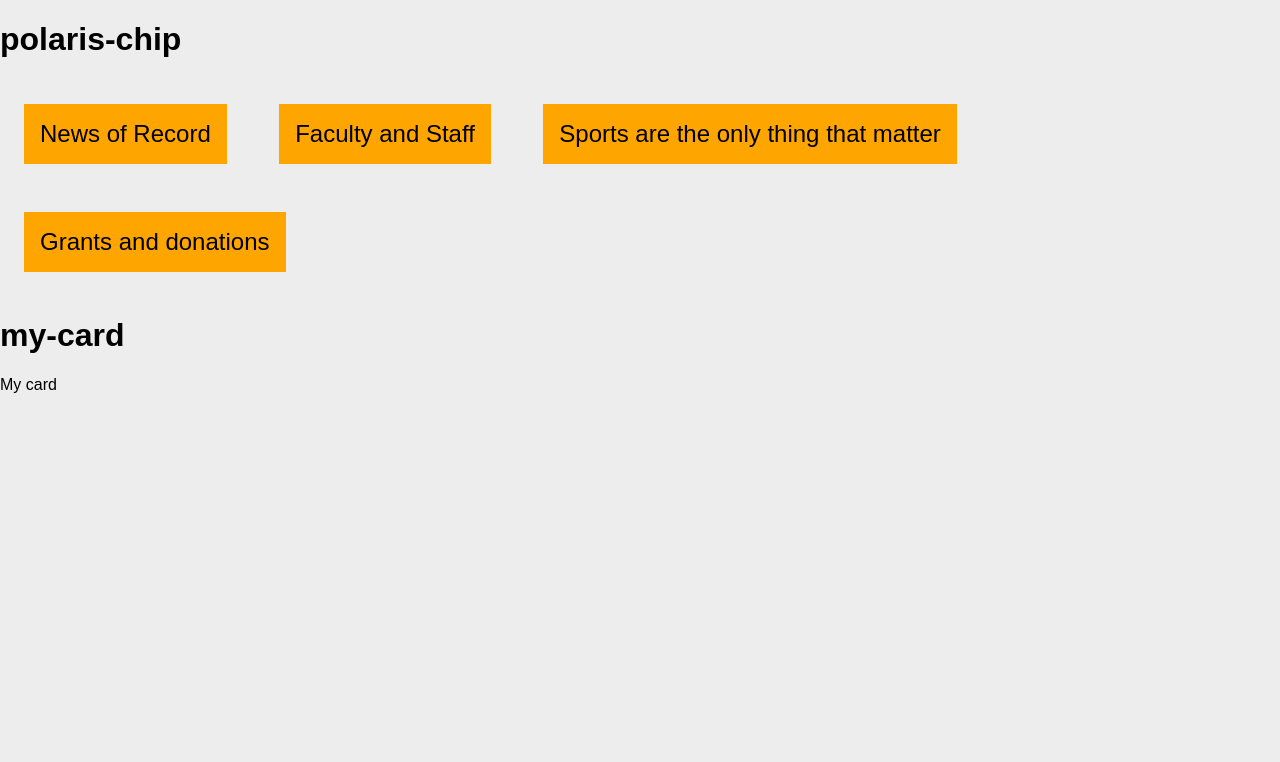
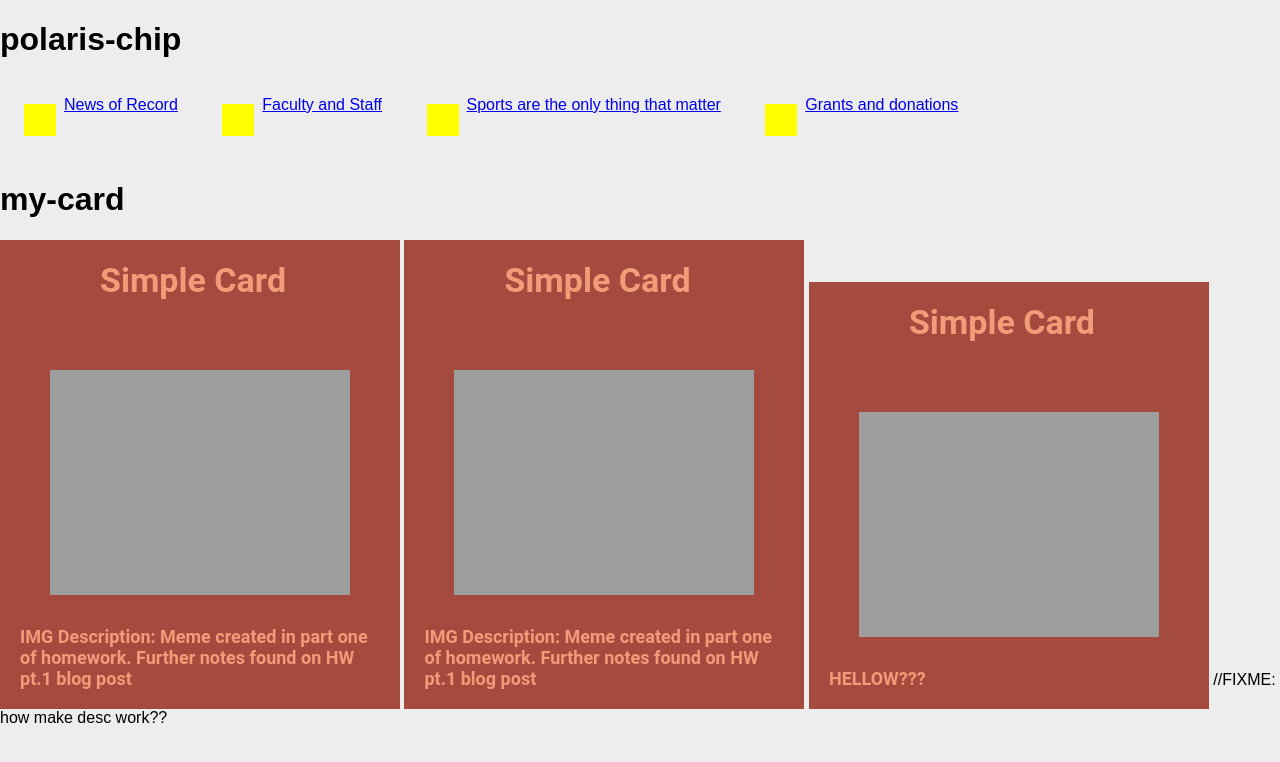
Before and after one commit to mrn2e/polaris-chip, a website with bundled scripts: page index.html in a window 1280 px wide. Built offline with nearby package versions, Linux system fonts and the light colour scheme.

Commit message:
the whole thing
I'm gonna get better and committing early and often, I swear.

```diff
--- a/index.html
+++ b/index.html
@@ -15,7 +15,9 @@
       padding: 0;
       font-family: sans-serif;
       background-color: #ededed;
+      --my-card-bg-color: #A44A3F;
     }
+
     polaris-chip {
       margin: 16px;
     }
@@ -32,8 +34,12 @@
   <polaris-chip title="Grants and donations"></polaris-chip>
 
   <h1>my-card</h1>
-  <my-card></my-card>
+  <my-card>
+  </my-card>
 
+  <my-card img="https://iam.hax.psu.edu/mjr7285/sites/hwblog/files/Screenshot%202026-01-22%201419573.png"></my-card>
+
+  <my-card desc="HELLOW???" title="girl Im TESTING"></my-card> //FIXME: how make desc work??
   <!-- this is what is bringing in the definition for this tag -->
   <script type="module" src="./src/polaris-chip.js"></script>
   <script type="module" src="./src/my-card.js"></script>
--- a/src/my-card.js
+++ b/src/my-card.js
@@ -12,26 +12,100 @@ export class MyCard extends LitElement {
     return 'my-card';
   }
 
-  constructor() {
-    super();
-    this.title = "My card";
-  }
-
   static get styles() {
     return css`
       :host {
-        display: block;
+        .card {
+  background-color: var(--my-card-bg-color, #A44A3F);
+  max-width: 400px;
+  margin: 0 auto;
+  display: inline-block;
+  padding: 0;
+}
+
+.header {
+  font-family: 'Roboto', sans-serif;
+  font-size: 34px;
+  font-weight: bold;
+  margin: 20px 100px;
+  color: #F19C79;
+}
+
+.desc {
+  font-family: 'Roboto', sans-serif;
+  font-size: 18px;
+  font-weight: bold;
+  margin: 20px;
+  color: #F19C79;
+
+}
+
+.btnn {
+  display: none;
+  background-color: #F6F4D2;
+  color: #CBDFBD;
+  font-size: 30px;
+  margin: 10px 120px;
+  padding: 20px;
+  border: 10px solid #F54927;
+}
+
+.item {
+  max-width: 300px;
+  margin: 50px;
+  margin-bottom: 7px;
+}
+
+@media screen and (min-width: 500px) and (max-width: 800px) {
+  button{
+    display: block;
+  }
+}
+
+@media screen and (max-width: 500px) {
+  .card {
+    transform: scale(0.8);
+    transform-origin: top center;
+  }
+}
+
       }
     `;
   }
 
+  constructor() {
+    super();
+    this.title = "My card";
+    this.img = "https://oer.hax.psu.edu/mjr7285/sites/hwblog/files/Screenshot%202026-01-22%201420111.png";
+    this.desc = "IMG Description: Meme created in part one of homework. Further notes found on HW pt.1 blog post"
+    this.alt = "Meme made in HW week one, part one";
+
+  }
+
   render() {
-    return html`<div>${this.title}</div>`;
+    return html`<div class="card">
+  <div class="wrapper">
+  <h1 class="header">Simple Card</h1>
+<div class="card__btn">
+  <a href="https://hax.psu.edu" class="details-btn">
+    <button class="btnn"> Details </button>
+  </a>
+</div>
+<div class="card__img">
+  <img class="item" src="${this.img}" alt="${this.alt}"/>
+  <p class="desc">${this.desc}</p>
+</div>
+  </div>
+</div>
+`;
   }
 
   static get properties() {
     return {
       title: { type: String },
+      img: { type: String },
+      desc: { type: String },
+      alt: { type: String },
     };
   }
 }
--- a/src/polaris-chip.js
+++ b/src/polaris-chip.js
@@ -29,6 +29,7 @@ export class PolarisChip extends LitElement {
     super();
     // a variable on this object called title
     this.title = 'Chip Default';
+    this.link = 'https://example.com'; //just to check if working
   }
 
   // CSS styles are scoped JUST to this element. This uses a technology called
@@ -50,14 +51,15 @@ export class PolarisChip extends LitElement {
       }
 
       span {
-        background-color: orange;
+        background-color: yellow;
         color: black;
         font-size: 24px;
         padding: 16px;
         margin: 8px;
       }
 
-      span:hover {
+      a:focus-within,
+      a:hover {
         background-color: grey;
         border: 1px solid black;
       }
@@ -83,7 +85,8 @@ export class PolarisChip extends LitElement {
     // it is going to print the title of the element. The magic of Lit is that
     // when title is changed (even by inspecting the document and hacking the value)
     // it will automatically update what is displayed and do so incredibly quickly
-    return html`<span>${this.title}</span>`;
+
+    return html`<span></span><a href="${this.link}">${this.title}</a></span>`;
   }
 
   // LitElement uses the properties call to do the following:
@@ -95,6 +98,7 @@ export class PolarisChip extends LitElement {
     return {
       // this is a String. Array, Object, Number, Boolean are other valid values here
       title: { type: String },
+      link: { type: String },
     };
   }
 }
```
Also changed, not shown: 1 other file.
